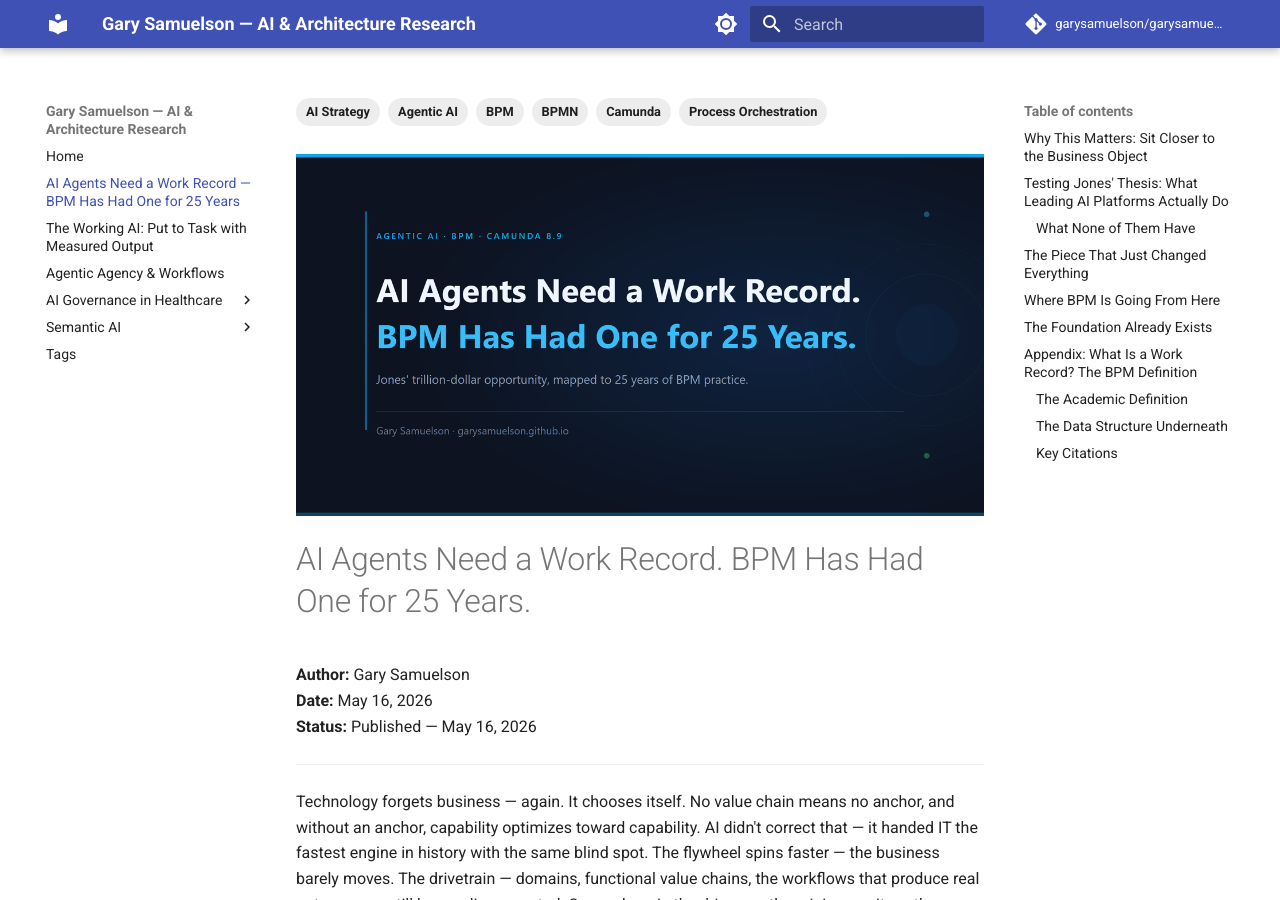
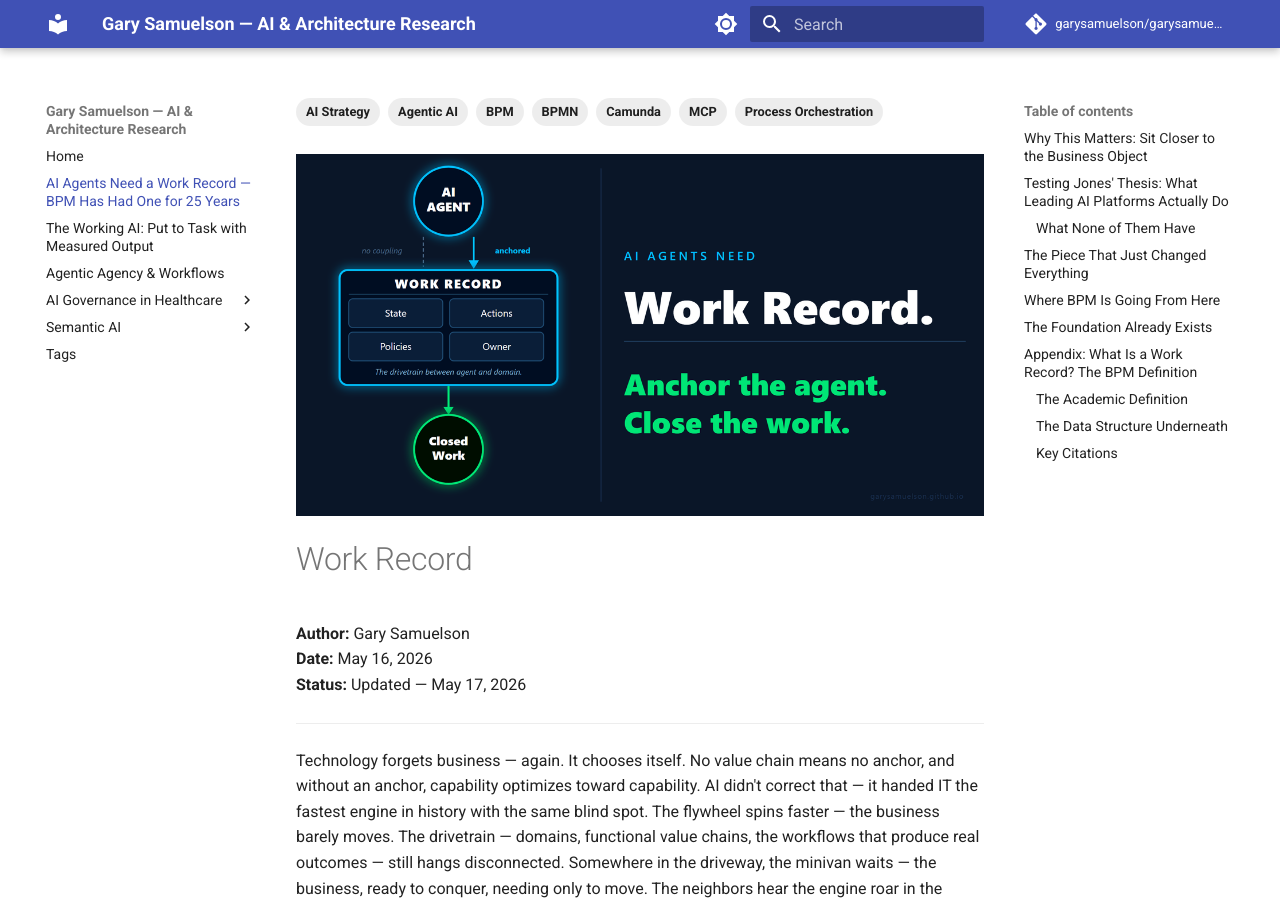
Before and after one commit to garysamuelson/garysamuelson.github.io, an MkDocs documentation site: the page built from docs/agentic/work-record-is-bpm-task.md, in a window 1280 px wide and 900 px high. Built offline with MkDocs 1.6.1 and Material for MkDocs 9.7.7, drawn with Linux system fonts in a browser that asks for light colours; comment, search, counter and statistics services are not loaded.

Commit message:
Work Record: update title, new banner v2 PNG, healthcare anatomy SVG, MCP tag

```diff
--- a/docs/agentic/work-record-is-bpm-task.md
+++ b/docs/agentic/work-record-is-bpm-task.md
@@ -1,9 +1,10 @@
 ---
-title: "AI Agents Need a Work Record. BPM Has Had One for 25 Years."
-description: "Nate B. Jones' Trillion-Dollar Agentic Workflow framework maps exactly to BPM's twenty-five-year body of practice — and the integration substrate just shipped."
-social_image: https://garysamuelson.github.io/assets/images/work_record_banner_v1.png
+title: "Work Record"
+description: "Anchor the Agent — Close the Work."
+social_image: https://garysamuelson.github.io/assets/images/work_record_banner_v2.png
 tags:
   - BPM
+  - MCP
   - Agentic AI
   - Process Orchestration
   - BPMN
@@ -11,13 +12,13 @@
   - AI Strategy
 ---
 
-![AI Agents Need a Work Record. BPM Has Had One for 25 Years.](../assets/images/work_record_banner_v1.png)
+![Work Record — Anchor the Agent. Close the Work.](../assets/images/work_record_banner_v2.png)
 
-# AI Agents Need a Work Record. BPM Has Had One for 25 Years.
+# Work Record
 
 **Author:** Gary Samuelson
 **Date:** May 16, 2026
-**Status:** Published — May 16, 2026
+**Status:** Updated — May 17, 2026
 
 ---
 
```
Also changed, not shown: docs/assets/images/work_record_anatomy_v1.svg, docs/assets/images/work_record_banner_v2.png (added).
